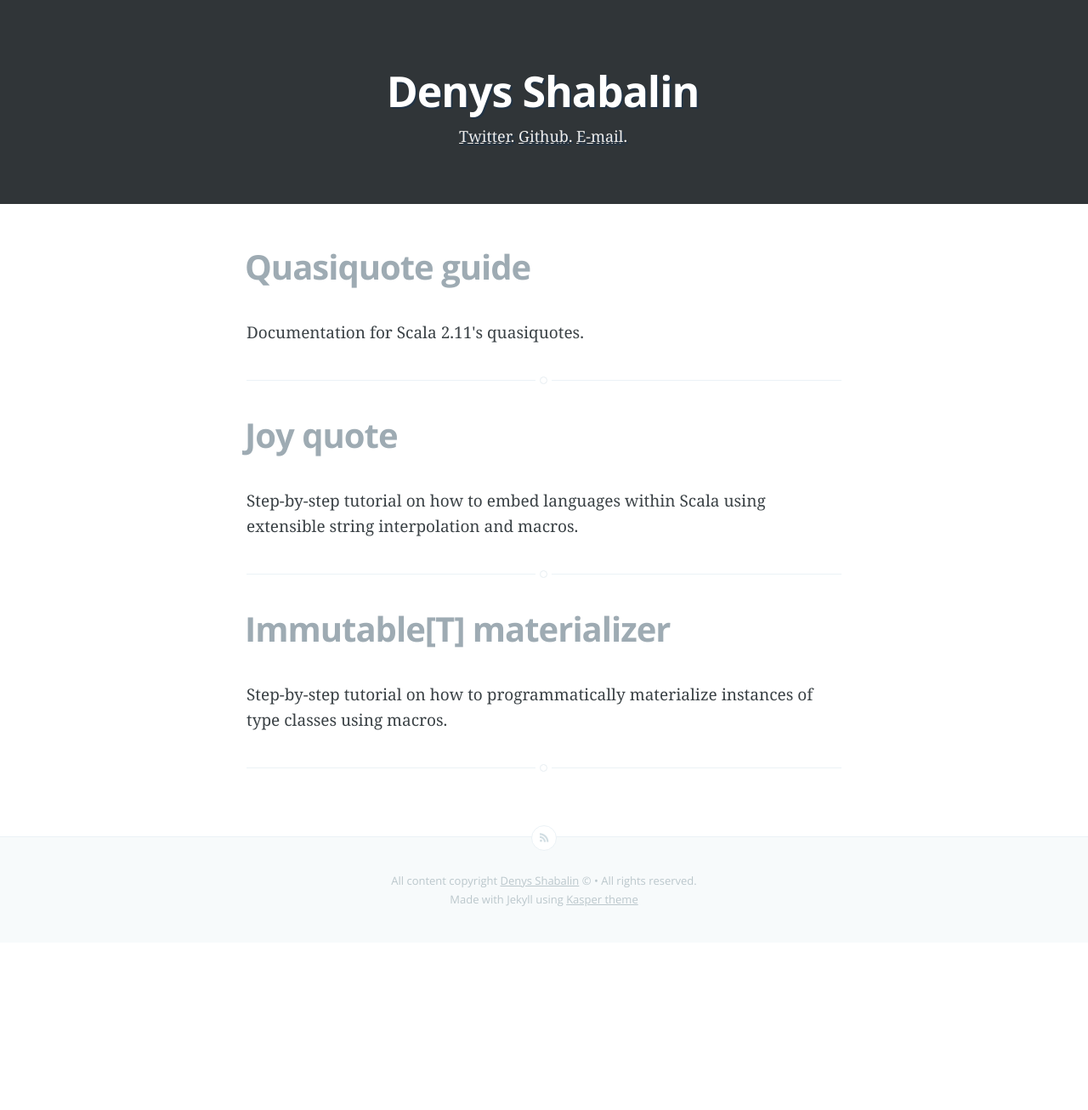
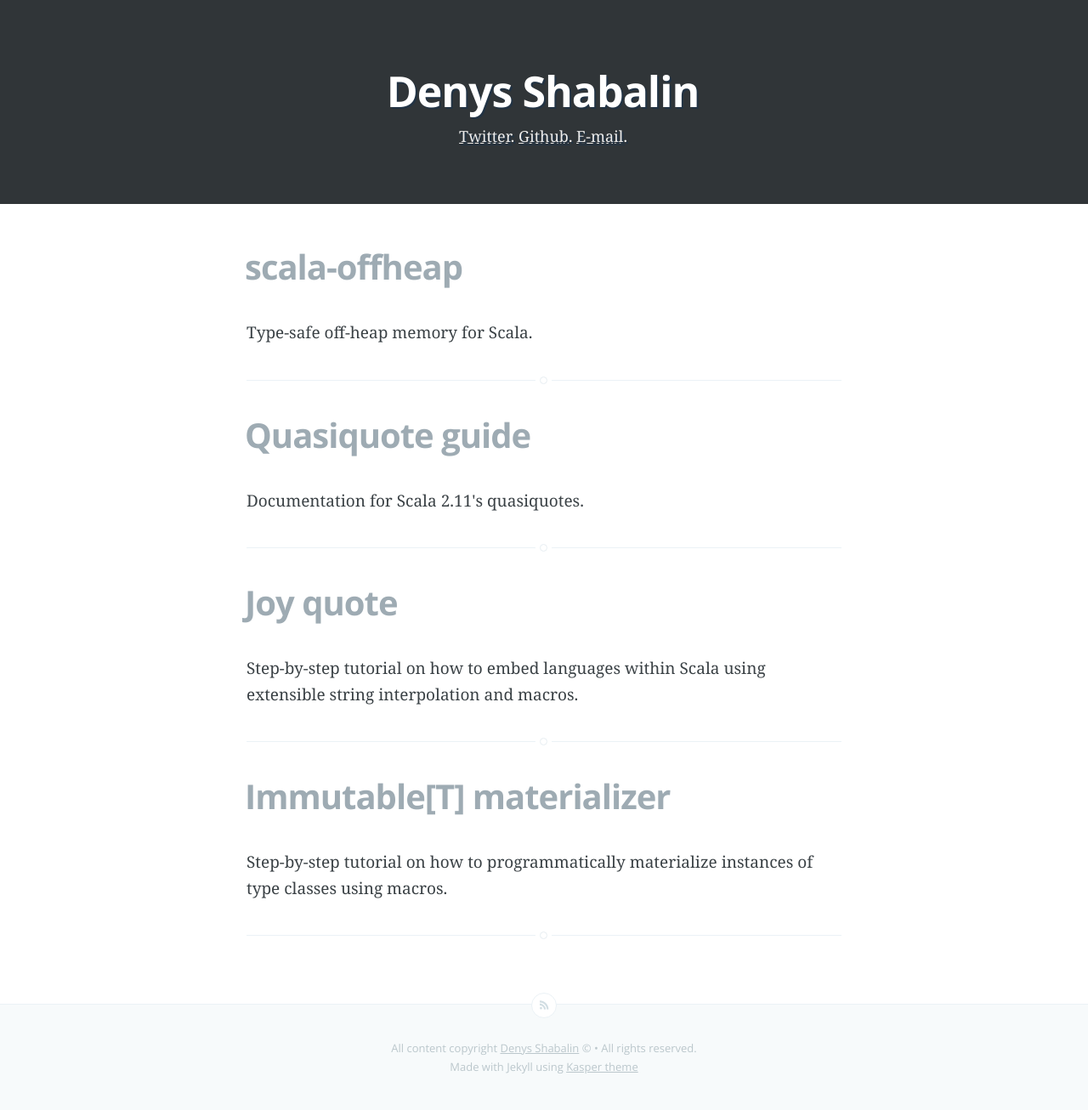
Before and after one commit to densh/densh.github.com, a Jekyll site: the page built from index.html, in a window 1280 px wide. Shown: the whole page at 85% size. Built offline with Jekyll 4.4.1, drawn with Linux system fonts in a browser that asks for light colours; the list of posts is cut into pages by our own code; before the commit the page ends 1109 px from its top, so only the background shows below that.

Commit message:
scala-offheap

```diff
--- a/index.html
+++ b/index.html
@@ -26,6 +26,16 @@ about: 'about.html'
 </header>
 
 <main class="content" role="main">
+
+    <article class="post">
+      <header class="post-header">
+        <span class="post-meta">
+        <a href="https://github.com/densh/scala-offheap"><h2>scala-offheap</h2></a>
+      </header>
+      <section class="post-excerpt">
+        Type-safe off-heap memory for Scala.
+      </section>
+    </article>
 
     <article class="post">
       <header class="post-header">
```
